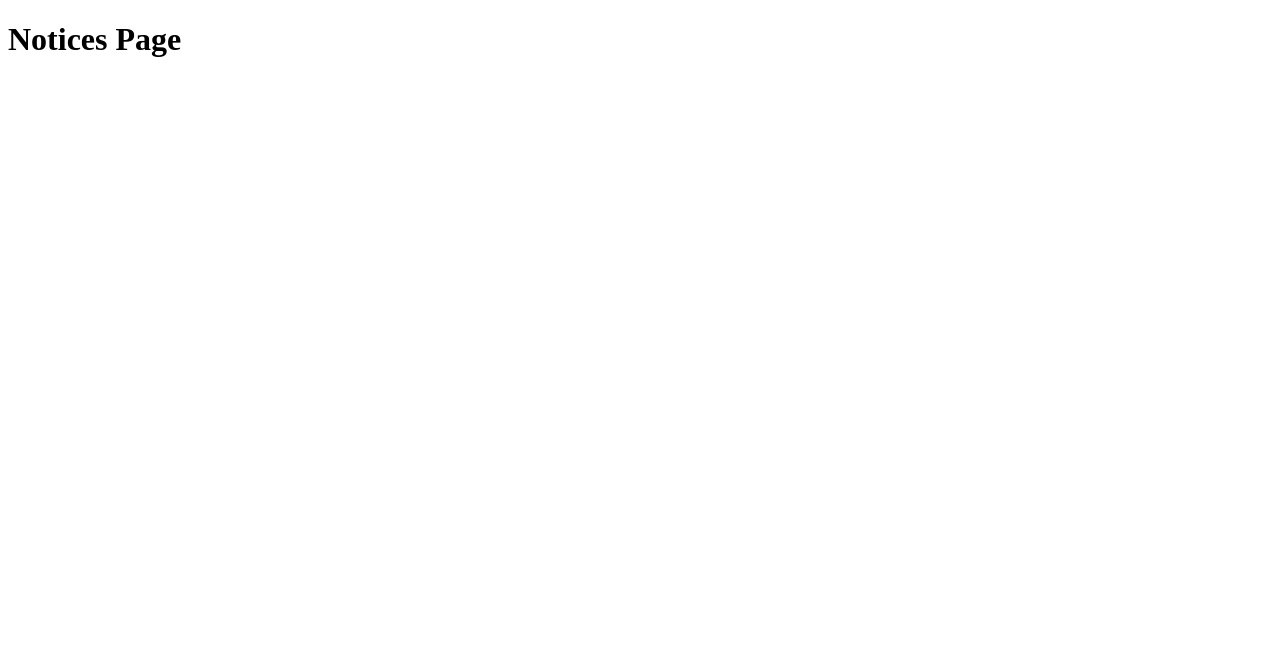
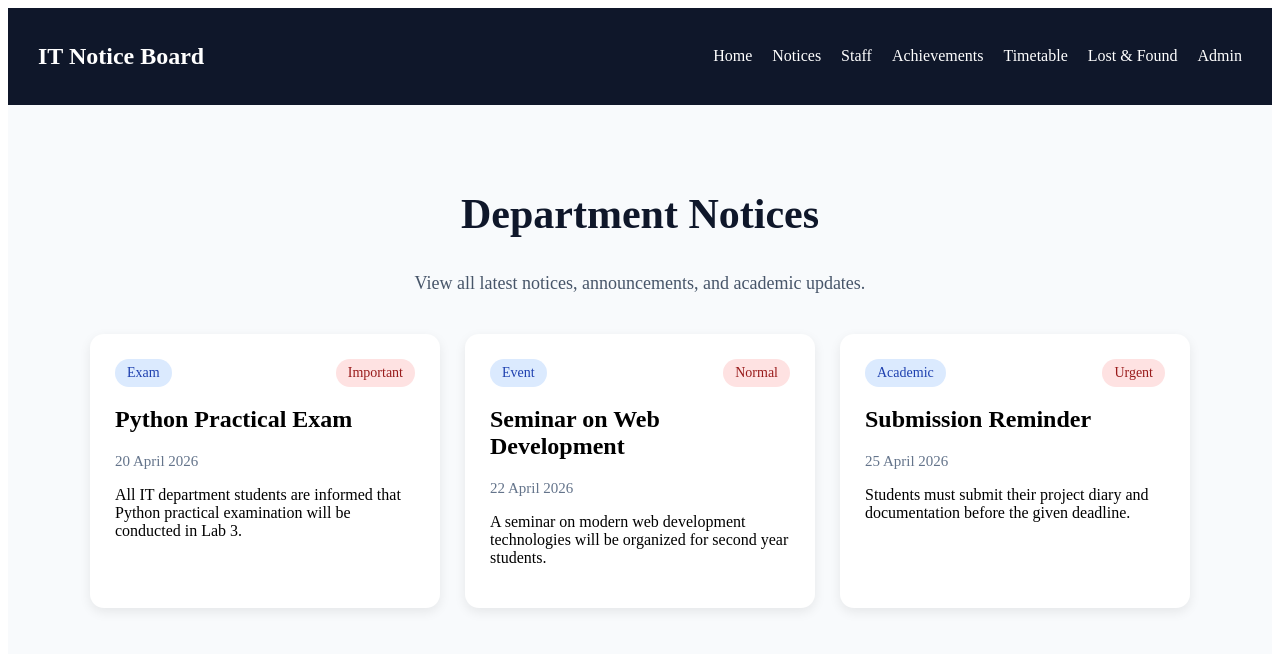
Before and after one commit to Saloni1976/digital-notice-board, a React (Vite) app: page /notices in a window 1280 px wide. Shown: the top 654 px of the page. Built offline with nearby package versions, Linux system fonts and the light colour scheme.

Commit message:
Created notices page

```diff
--- a/src/pages/Notices.jsx
+++ b/src/pages/Notices.jsx
@@ -1,5 +1,121 @@
+import Navbar from "../components/Navbar";
+
 function Notices() {
-  return <h1>Notices Page</h1>;
+  const notices = [
+    {
+      title: "Python Practical Exam",
+      category: "Exam",
+      date: "20 April 2026",
+      description:
+        "All IT department students are informed that Python practical examination will be conducted in Lab 3.",
+      priority: "Important",
+    },
+    {
+      title: "Seminar on Web Development",
+      category: "Event",
+      date: "22 April 2026",
+      description:
+        "A seminar on modern web development technologies will be organized for second year students.",
+      priority: "Normal",
+    },
+    {
+      title: "Submission Reminder",
+      category: "Academic",
+      date: "25 April 2026",
+      description:
+        "Students must submit their project diary and documentation before the given deadline.",
+      priority: "Urgent",
+    },
+  ];
+
+  return (
+    <div>
+      <Navbar />
+
+      <section style={pageStyle}>
+        <h1 style={headingStyle}>Department Notices</h1>
+        <p style={subTextStyle}>
+          View all latest notices, announcements, and academic updates.
+        </p>
+
+        <div style={gridStyle}>
+          {notices.map((notice, index) => (
+            <div key={index} style={cardStyle}>
+              <div style={topRowStyle}>
+                <span style={categoryStyle}>{notice.category}</span>
+                <span style={priorityStyle}>{notice.priority}</span>
+              </div>
+
+              <h2>{notice.title}</h2>
+              <p style={dateStyle}>{notice.date}</p>
+              <p>{notice.description}</p>
+            </div>
+          ))}
+        </div>
+      </section>
+    </div>
+  );
 }
 
+const pageStyle = {
+  padding: "50px 40px",
+  backgroundColor: "#f8fafc",
+  minHeight: "100vh",
+};
+
+const headingStyle = {
+  textAlign: "center",
+  fontSize: "42px",
+  color: "#0f172a",
+};
+
+const subTextStyle = {
+  textAlign: "center",
+  fontSize: "18px",
+  color: "#475569",
+  marginBottom: "40px",
+};
+
+const gridStyle = {
+  display: "grid",
+  gridTemplateColumns: "repeat(auto-fit, minmax(280px, 1fr))",
+  gap: "25px",
+  maxWidth: "1100px",
+  margin: "0 auto",
+};
+
+const cardStyle = {
+  backgroundColor: "white",
+  padding: "25px",
+  borderRadius: "14px",
+  boxShadow: "0 4px 12px rgba(0,0,0,0.08)",
+};
+
+const topRowStyle = {
+  display: "flex",
+  justifyContent: "space-between",
+  marginBottom: "15px",
+};
+
+const categoryStyle = {
+  backgroundColor: "#dbeafe",
+  color: "#1e40af",
+  padding: "6px 12px",
+  borderRadius: "20px",
+  fontSize: "14px",
+};
+
+const priorityStyle = {
+  backgroundColor: "#fee2e2",
+  color: "#991b1b",
+  padding: "6px 12px",
+  borderRadius: "20px",
+  fontSize: "14px",
+};
+
+const dateStyle = {
+  color: "#64748b",
+  fontSize: "15px",
+};
+
 export default Notices;
```
